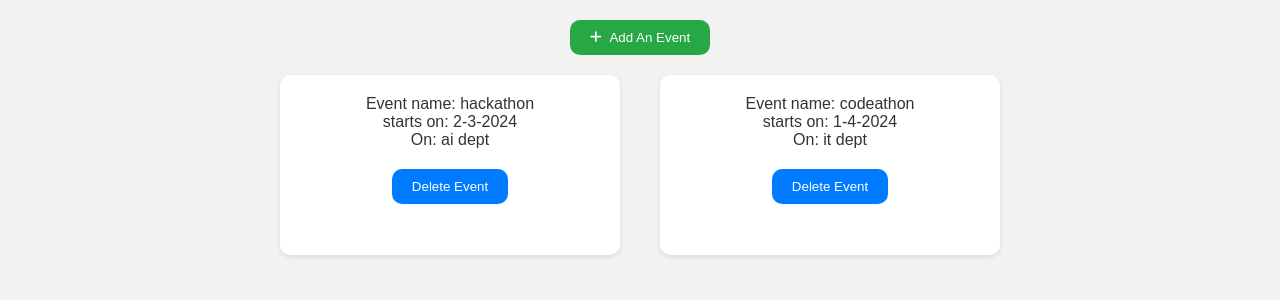
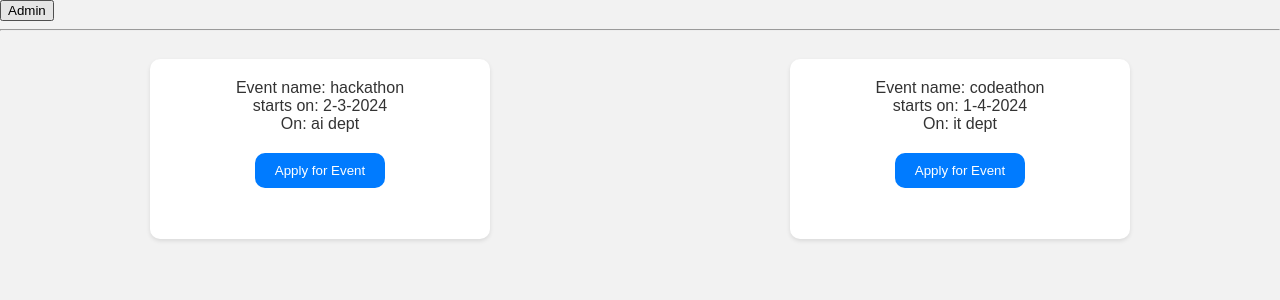
Before and after one commit to saliniyan/Event_manager, a React (Create React App) app: page / in a window 1280 px wide. Shown: the top 300 px of the page. Built offline with nearby package versions, Linux system fonts and the light colour scheme.

Commit message:
added student

```diff
--- a/package.json
+++ b/package.json
@@ -12,6 +12,7 @@
     "react": "^18.3.1",
     "react-dom": "^18.3.1",
     "react-icons": "^5.2.1",
+    "react-router-dom": "^6.24.1",
     "react-scripts": "5.0.1",
     "web-vitals": "^2.1.4"
   },
--- /dev/null
+++ b/src/Admin.js
@@ -0,0 +1,73 @@
+import React from "react"
+import { useState } from "react";
+import './App.css'
+import Add from "./Add";
+import { FontAwesomeIcon } from '@fortawesome/react-fontawesome';
+import { faPlus } from '@fortawesome/free-solid-svg-icons';
+
+
+const Admin=({event,setevent})=>
+{
+  const [isFormVisible, setIsFormVisible] = useState(false);
+  const [name, setName] = useState('');
+  const [date, setDate] = useState('');
+  const [place, setPlace] = useState('');
+
+  const handlesubmit=()=>{
+    setIsFormVisible(true)
+  }
+
+
+  const handleFormSubmit = (e) => {
+    e.preventDefault();
+    const id=event.length?event[event.length - 1].id +1 : 1
+    const addnewevent={id,name:name,date:date,place:place}
+    const listitem=[...event,addnewevent]
+    setevent(listitem)
+    setIsFormVisible(false); // hide the form after submission
+  };
+
+  const deleteevent=(id)=>{
+    const deleteitem=event.filter((i)=>i.id!==id)
+    setevent(deleteitem)
+  }
+
+  return(
+    <div className="container">
+      <button onClick={handlesubmit} className="button">
+      <FontAwesomeIcon icon={faPlus} style={{ marginRight: '5px' }} /> Add An Event
+      </button>
+      {isFormVisible && (
+      <Add
+      name={name}
+      setName={setName}
+      date={date}
+      setDate={setDate}
+      place={place}
+      setPlace={setPlace}
+      handleFormSubmit={handleFormSubmit}
+    />
+      )}
+      <div className="list">
+        {event.map((i)=>(
+          <li key={i.id}>
+           <div className="event-item">
+              <div className="container">
+                <div className="inner-container">
+                Event name: {i.name}
+                <br />
+                starts on: {i.date}
+                <br />
+                On: {i.place}
+              </div>
+              <button  onClick={()=>deleteevent(i.id)} className="button">Delete Event</button>
+            </div>
+            </div>
+          </li>
+        ))}
+      </div>
+    </div>
+  )
+}
+
+export default Admin;
--- a/src/App.js
+++ b/src/App.js
@@ -1,15 +1,10 @@
-import React from "react"
+import React from "react";
 import { useState } from "react";
-import './App.css'
-import Add from "./Add";
-import { FontAwesomeIcon } from '@fortawesome/react-fontawesome';
-import { faPlus } from '@fortawesome/free-solid-svg-icons';
-
-
-const App=()=>
-{
-  const [event,setevent]=useState
-  ([
+import Admin from "./Admin";
+import Student from "./Student";
+const App = () => {
+    const [event,setevent]=useState
+    ([
     {
     id:0,
     name:'hackathon',
@@ -22,67 +17,18 @@ const App=()=>
     date:'1-4-2024',
     place:'it dept'
     }
-  ])
-  const [isFormVisible, setIsFormVisible] = useState(false);
-  const [name, setName] = useState('');
-  const [date, setDate] = useState('');
-  const [place, setPlace] = useState('');
+    ])
 
-  const handlesubmit=()=>{
-    setIsFormVisible(true)
-  }
+    const [admin,setadmin]=useState(false)
 
-
-  const handleFormSubmit = (e) => {
-    e.preventDefault();
-    const id=event.length?event[event.length - 1].id +1 : 1
-    const addnewevent={id,name:name,date:date,place:place}
-    const listitem=[...event,addnewevent]
-    setevent(listitem)
-    setIsFormVisible(false); // hide the form after submission
-  };
-
-  const deleteevent=(id)=>{
-    const deleteitem=event.filter((i)=>i.id!==id)
-    setevent(deleteitem)
-  }
-
-  return(
-    <div className="container">
-      <button onClick={handlesubmit} className="button">
-      <FontAwesomeIcon icon={faPlus} style={{ marginRight: '5px' }} /> Add An Event
-      </button>
-      {isFormVisible && (
-      <Add
-      name={name}
-      setName={setName}
-      date={date}
-      setDate={setDate}
-      place={place}
-      setPlace={setPlace}
-      handleFormSubmit={handleFormSubmit}
-    />
-      )}
-      <div className="list">
-        {event.map((i)=>(
-          <li key={i.id}>
-           <div className="event-item">
-              <div className="container">
-                <div className="inner-container">
-                Event name: {i.name}
-                <br />
-                starts on: {i.date}
-                <br />
-                On: {i.place}
-              </div>
-              <button  onClick={()=>deleteevent(i.id)} className="button">Delete Event</button>
-            </div>
-            </div>
-          </li>
-        ))}
-      </div>
-    </div>
-  )
-}
+    return(
+        <div>
+        <button onClick={()=>setadmin(!admin)}>Admin</button>
+        {admin && <Admin event={event} setevent={setevent}/>}
+        <hr />
+        <Student event={event}/>
+        </div>
+    )
+};
 
 export default App;
--- /dev/null
+++ b/src/Student.js
@@ -0,0 +1,25 @@
+import React from "react";
+const Student=({event})=>
+{
+    return(
+        <div className="list">
+        {event.map((i)=>(
+          <li key={i.id}>
+           <div className="event-item">
+              <div className="container">
+                <div className="inner-container">
+                Event name: {i.name}
+                <br />
+                starts on: {i.date}
+                <br />
+                On: {i.place}
+              </div>
+              <button>Apply for Event</button>
+            </div>
+            </div>
+          </li>
+        ))}
+      </div>
+    )
+}
+export default Student;
```
Also changed, not shown: 1 other file (tests, documents, lock files or other folders).
